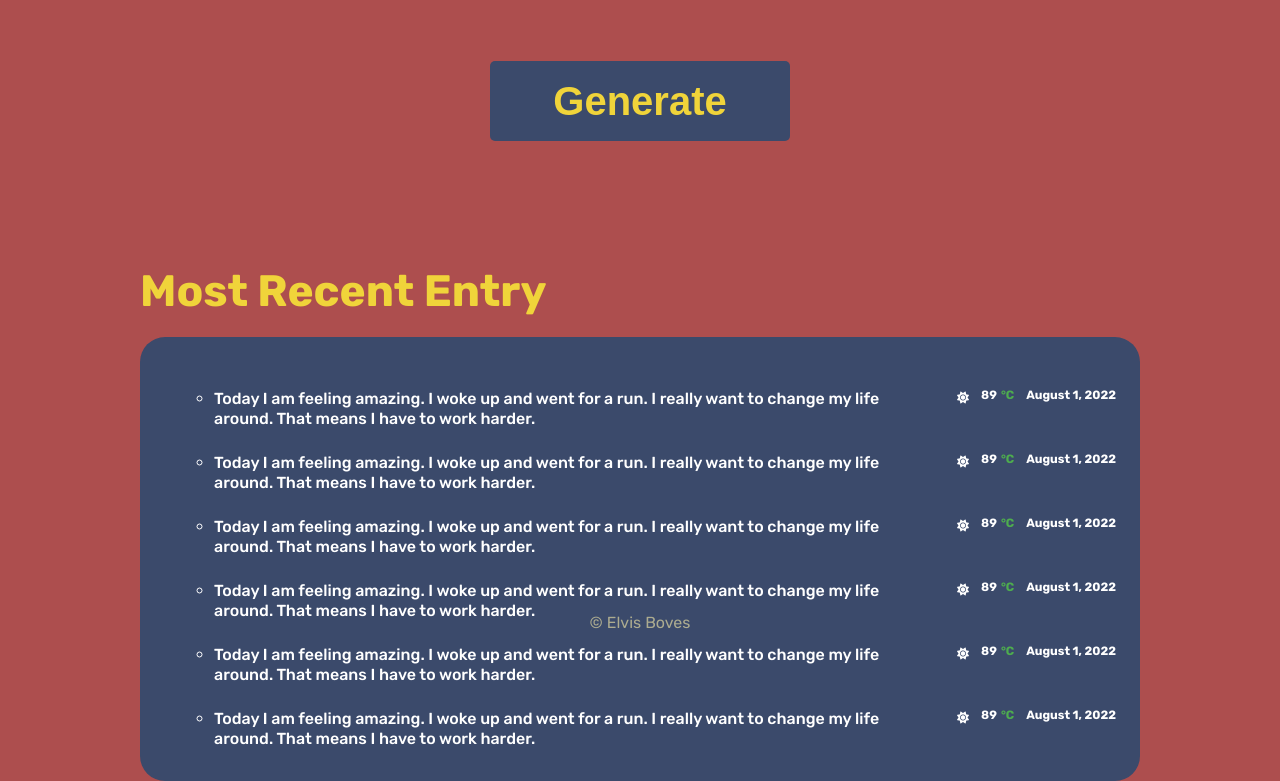
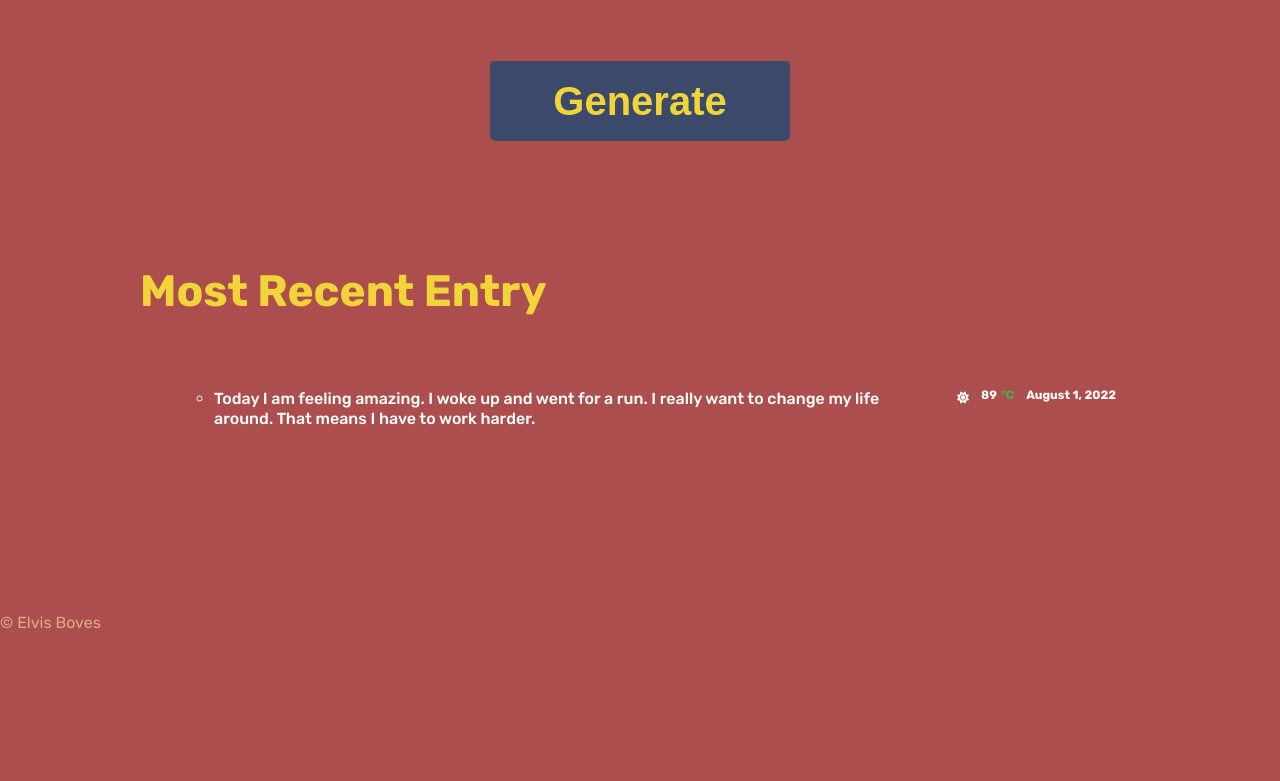
Before and after one commit to eboves/Weather-journal-app, a website: page website/index.html in a window 1280 px wide. Shown: the part 574-1355 px from the top of the page. After the commit the page ends 1206 px from the top, so only its background shows below. Drawn offline with Linux system fonts and the light colour scheme.

```diff
--- a/website/app.js
+++ b/website/app.js
@@ -70,7 +70,7 @@
     console.log("error", error);
   }
 };
-const recentUl = document.querySelector("recent-ul");
+
 const updateUI = async (newData) => {
   document.getElementById("newFeeling").textContent = newData.feeling;
   document.getElementById("newTemp").textContent = newData.temp;
--- a/website/index.html
+++ b/website/index.html
@@ -114,128 +114,9 @@
             <div class="output-container">
               <h2 class="most-recent-title">Most Recent Entry</h2>
               <div class="most-recent">
-                <div id="entry-holder">
-                  <div id="date"></div>
-                  <div id="temp"></div>
-                  <div id="content"></div>
                 </div>
                 <!-- entry-holder -->
                 <ul class="recent-ul flex">
-                  <li class="most-recent-li">
-                    <div class="most-recent-li-info flex">
-                      <p class="feeling">
-                        Today I am feeling amazing. I woke up and went for a
-                        run. I really want to change my life around. That means
-                        I have to work harder.
-                      </p>
-                      <div class="data-info">
-                        <div class="img-container-li">
-                          <p class="img">
-                            <i class="icon-sm fa-solid fa-sun"></i>
-                          </p>
-                        </div>
-                        <div class="temperature-li flex">
-                          <p class="temperature-li">89</p>
-                          <p class="degree">
-                            &deg;<span class="converter">C</span>
-                          </p>
-                        </div>
-                        <div class="date">August 1, 2022</div>
-                      </div>
-                    </div>
-                  </li>
-                  <li class="most-recent-li">
-                    <div class="most-recent-li-info flex">
-                      <p class="feeling">
-                        Today I am feeling amazing. I woke up and went for a
-                        run. I really want to change my life around. That means
-                        I have to work harder.
-                      </p>
-                      <div class="data-info">
-                        <div class="img-container-li">
-                          <p class="img">
-                            <i class="icon-sm fa-solid fa-sun"></i>
-                          </p>
-                        </div>
-                        <div class="temperature-li flex">
-                          <p class="temperature-li">89</p>
-                          <p class="degree">
-                            &deg;<span class="converter">C</span>
-                          </p>
-                        </div>
-                        <div class="date">August 1, 2022</div>
-                      </div>
-                    </div>
-                  </li>
-                  <li class="most-recent-li">
-                    <div class="most-recent-li-info flex">
-                      <p class="feeling">
-                        Today I am feeling amazing. I woke up and went for a
-                        run. I really want to change my life around. That means
-                        I have to work harder.
-                      </p>
-                      <div class="data-info">
-                        <div class="img-container-li">
-                          <p class="img">
-                            <i class="icon-sm fa-solid fa-sun"></i>
-                          </p>
-                        </div>
-                        <div class="temperature-li flex">
-                          <p class="temperature-li">89</p>
-                          <p class="degree">
-                            &deg;<span class="converter">C</span>
-                          </p>
-                        </div>
-                        <div class="date">August 1, 2022</div>
-                      </div>
-                    </div>
-                  </li>
-                  <li class="most-recent-li">
-                    <div class="most-recent-li-info flex">
-                      <p class="feeling">
-                        Today I am feeling amazing. I woke up and went for a
-                        run. I really want to change my life around. That means
-                        I have to work harder.
-                      </p>
-                      <div class="data-info">
-                        <div class="img-container-li">
-                          <p class="img">
-                            <i class="icon-sm fa-solid fa-sun"></i>
-                          </p>
-                        </div>
-                        <div class="temperature-li flex">
-                          <p class="temperature-li">89</p>
-                          <p class="degree">
-                            &deg;<span class="converter">C</span>
-                          </p>
-                        </div>
-                        <div class="date">August 1, 2022</div>
-                      </div>
-                    </div>
-                  </li>
-                  <li class="most-recent-li">
-                    <div class="most-recent-li-info flex">
-                      <p class="feeling">
-                        Today I am feeling amazing. I woke up and went for a
-                        run. I really want to change my life around. That means
-                        I have to work harder.
-                      </p>
-                      <div class="data-info">
-                        <div class="img-container-li">
-                          <p class="img">
-                            <i class="icon-sm fa-solid fa-sun"></i>
-                          </p>
-                        </div>
-                        <div class="temperature-li flex">
-                          <p class="temperature-li">89</p>
-                          <p class="degree">
-                            &deg;<span class="converter">C</span>
-                          </p>
-                        </div>
-                        <div class="date">August 1, 2022</div>
-                      </div>
-                    </div>
-                  </li>
                   <li class="most-recent-li">
                     <div class="most-recent-li-info flex">
                       <p class="feeling">
```
Also changed, not shown: server.js (+12 -7 lines).
